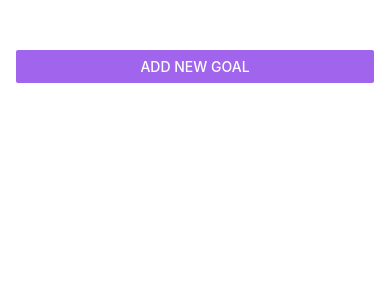
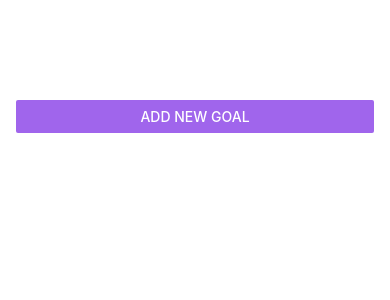
Before and after one commit to rimancete/RNCourse, a React Native app: screen / in a window 390 px wide. Shown: the top 300 px of the page. Built offline with nearby package versions, Linux system fonts and the light colour scheme.

Commit message:
Layout finishing touches

```diff
--- a/App.tsx
+++ b/App.tsx
@@ -4,7 +4,7 @@ import {
   FlatList,
   StyleSheet,
   View,
-  ListRenderItemInfo
+  ListRenderItemInfo,
 } from "react-native";
 import { StatusBar } from "expo-status-bar";
 import GoalInputModal from "./components/GoalInputModal";
@@ -81,10 +81,11 @@ export default function App() {
 const styles = StyleSheet.create({
   appContainer: {
     flex: 1,
-    paddingTop: 50,
+    marginTop: 100,
     paddingHorizontal: 16,
   },
   goalsContainer: {
-    flex: 6,
+    flex: 2,
+    marginTop: 30,
   },
 });
```
Also changed, not shown: 1 other file (tests, documents, lock files or other folders).
